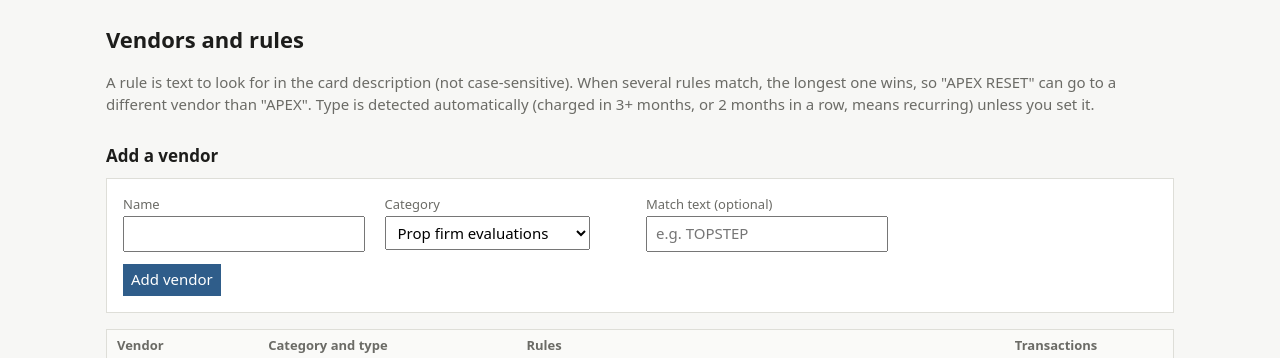
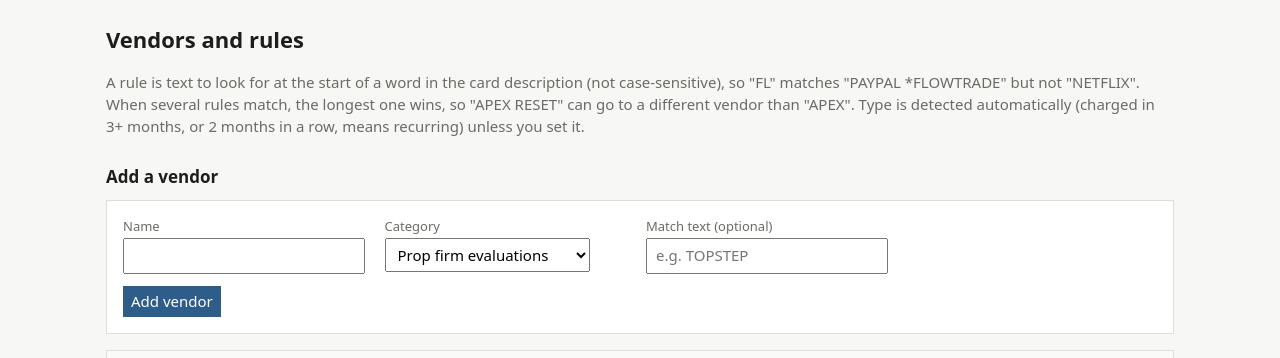
Before and after one commit to mcwnq/expense-tracking, a FastAPI app: page /vendors in a window 1280 px wide. Shown: the part 48-406 px from the top of the page. Run offline with FastAPI, Linux system fonts and the light colour scheme.

Commit message:
Saved vendor rules always match the line they were made from
The suggested match text could miss its own line: two spaces in the
description, words joined by '/', or a leading digit (1PASSWORD) after word-start
matching. A space in a rule now matches any gap between words and a word may
follow a digit. Saving from Summary now says why when the text matches nothing
or the new vendor has no name, instead of silently reloading.

Co-Authored-By: Claude Opus 5.5 (1M context) <noreply@anthropic.com>
Claude-Session: https://claude.ai/code/session_01MWjpfGWGN5uyBA1LvcexTr

```diff
--- a/app/db.py
+++ b/app/db.py
@@ -188,4 +188,10 @@ def _migrate(conn: sqlite3.Connection) -> None:
 
         apply_rules(conn)
         conn.execute("PRAGMA user_version = 10")
+    if version < 11:
+        # Rules allow any gap between words and a digit before them ("APPLE.COM BILL", "1PASSWORD")
+        from .vendors import apply_rules
+
+        apply_rules(conn)
+        conn.execute("PRAGMA user_version = 11")
     conn.commit()
--- a/app/main.py
+++ b/app/main.py
@@ -339,7 +339,7 @@ def create_app(
         return known[0] if known else date.today().year
 
     @app.get("/summary", response_class=HTMLResponse)
-    def summary(request: Request, year: int | None = None, show: str = "", cur: str = "", fx_error: str = ""):
+    def summary(request: Request, year: int | None = None, show: str = "", cur: str = "", fx_error: str = "", assign_error: str = ""):
         year = pick_year(year)
         fx_method, annual_rate = fx.year_setting(conn, year)
         only = show if show in ("recurring", "one-time") else None
@@ -361,6 +361,7 @@ def create_app(
             fx_method=fx_method,
             annual_rate=annual_rate,
             fx_error=fx_error,
+            assign_error=assign_error,
             all_vendors=conn.execute("SELECT * FROM vendors ORDER BY name").fetchall(),
             categories=vendors.CATEGORIES,
             suggest=vendors.suggest_pattern,
@@ -442,9 +443,17 @@ def create_app(
         category: str = Form("Other business"),
         back: str = Form("/summary"),
     ):
+        def error(msg):
+            sep = "&" if "?" in back else "?"
+            return RedirectResponse(f"{back}{sep}{urlencode({'assign_error': msg})}#unassigned", status_code=303)
+
+        rule = pattern.strip().upper()
+        descs = [r[0].upper() for r in conn.execute("SELECT description FROM transactions")]
+        if not any(vendors.rule_matches(rule, d) for d in descs):
+            return error(f'No transaction description matches "{pattern.strip()}". Try a shorter match text.')
         if vendor_id == "new":
             if not new_vendor.strip():
-                return RedirectResponse(back, status_code=303)
+                return error("Type a name for the new vendor, or pick an existing vendor from the list.")
             vid = vendors.get_or_create_vendor(conn, new_vendor, category)
         else:
             vid = int(vendor_id)
--- a/app/templates/summary.html
+++ b/app/templates/summary.html
@@ -106,8 +106,9 @@
 </table>
 {% endif %}
 
+{% if assign_error %}<p class="error" id="unassigned">{{ assign_error }}</p>{% endif %}
 {% if unassigned %}
-<h2 id="unassigned">Transactions that need a vendor</h2>
+<h2 {% if not assign_error %}id="unassigned"{% endif %}>Transactions that need a vendor</h2>
 <p class="muted">Lines are grouped by the start of their description. Pick or create a vendor for a group; this saves a rule (the text to match) so the whole group and future imports are assigned automatically. If a group isn't business, exclude all its lines, or save it under a vendor with the category "Personal (exclude)" so future charges are left out too.</p>
 <table class="groups">
   <tr><th>Merchant</th><th class="num">Lines</th><th class="num">CAD</th><th>Assign</th></tr>
--- a/app/templates/vendors.html
+++ b/app/templates/vendors.html
@@ -1,7 +1,7 @@
 {% extends "base.html" %}
 {% block content %}
 <h1>Vendors and rules</h1>
-<p class="muted">A rule is text to look for in the card description (not case-sensitive). When several rules match, the longest one wins, so "APEX RESET" can go to a different vendor than "APEX". Type is detected automatically (charged in 3+ months, or 2 months in a row, means recurring) unless you set it.</p>
+<p class="muted">A rule is text to look for at the start of a word in the card description (not case-sensitive), so "FL" matches "PAYPAL *FLOWTRADE" but not "NETFLIX". When several rules match, the longest one wins, so "APEX RESET" can go to a different vendor than "APEX". Type is detected automatically (charged in 3+ months, or 2 months in a row, means recurring) unless you set it.</p>
 
 <h2>Add a vendor</h2>
 <form class="card" method="post" action="/vendors">
--- a/app/vendors.py
+++ b/app/vendors.py
@@ -2,7 +2,7 @@
 
 Each transaction is assigned to a vendor by rules: a rule is upper-case text
 that starts a word of the card description ("TOPSTEP" matches "TOPSTEP* COMBINE
-150K", but "FL" doesn't match "PAYPAL *NETFLIX").
+150K", but "FL" doesn't match "PAYPAL *NETFLIX"). See rule_matches.
 When several rules match, the longest pattern wins, so "APEX RESET" can map
 to a different vendor than "APEX".
 """
@@ -105,10 +105,15 @@ def match_vendor(rules: list[tuple[str, int]], description: str) -> int | None:
 
 
 def rule_matches(pattern: str, desc: str) -> bool:
-    """True if pattern appears in desc where a word starts (it may run on into
-    the word, so "NINJA" matches "NINJATRADER")."""
-    start = r"(?<![A-Z0-9])" if pattern[:1].isalnum() else ""
-    return re.search(start + re.escape(pattern), desc) is not None
+    """True if pattern appears in desc where a word starts, i.e. not right after
+    a letter (it may run on into the word, so "NINJA" matches "NINJATRADER", and
+    "PASSWORD" matches "1PASSWORD"). A space in the pattern stands for any gap
+    between words, so "APPLE.COM BILL" matches "APPLE.COM/BILL"."""
+    words = pattern.split()
+    if not words:
+        return False
+    start = r"(?<![A-Z])" if pattern[:1].isalpha() else ""
+    return re.search(start + r"[^A-Z]+".join(map(re.escape, words)), desc) is not None
 
 
 def apply_rules(conn: sqlite3.Connection) -> None:
```
Also changed, not shown: tests/test_app.py (+17 -0 lines), tests/test_vendors.py (+7 -0 lines).
